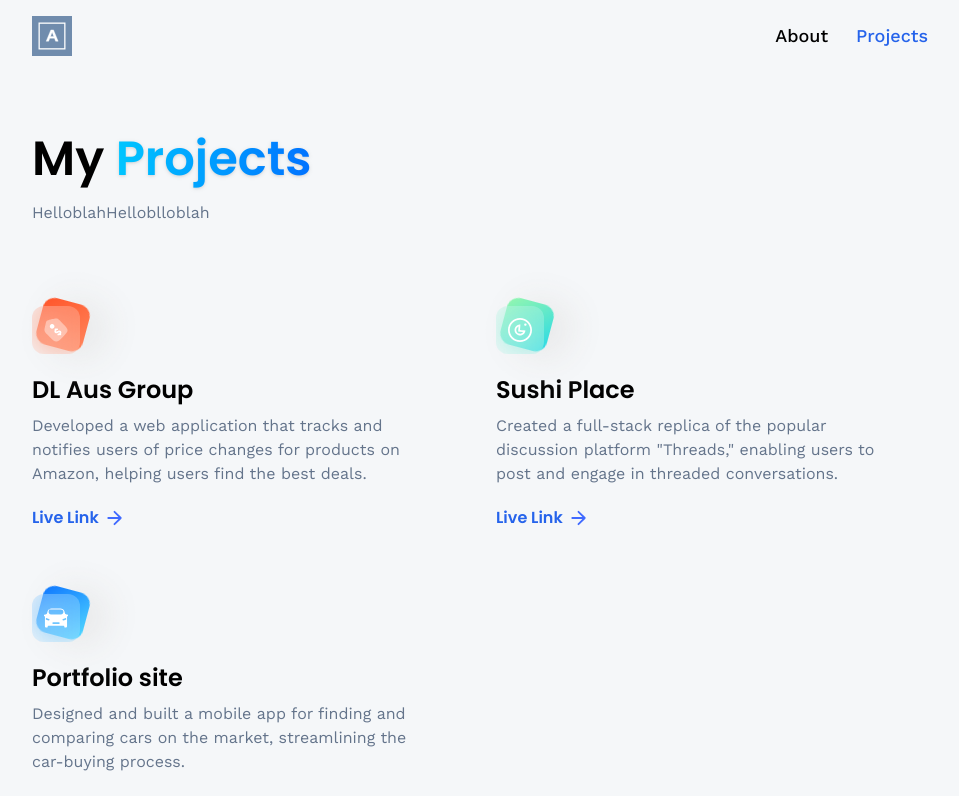
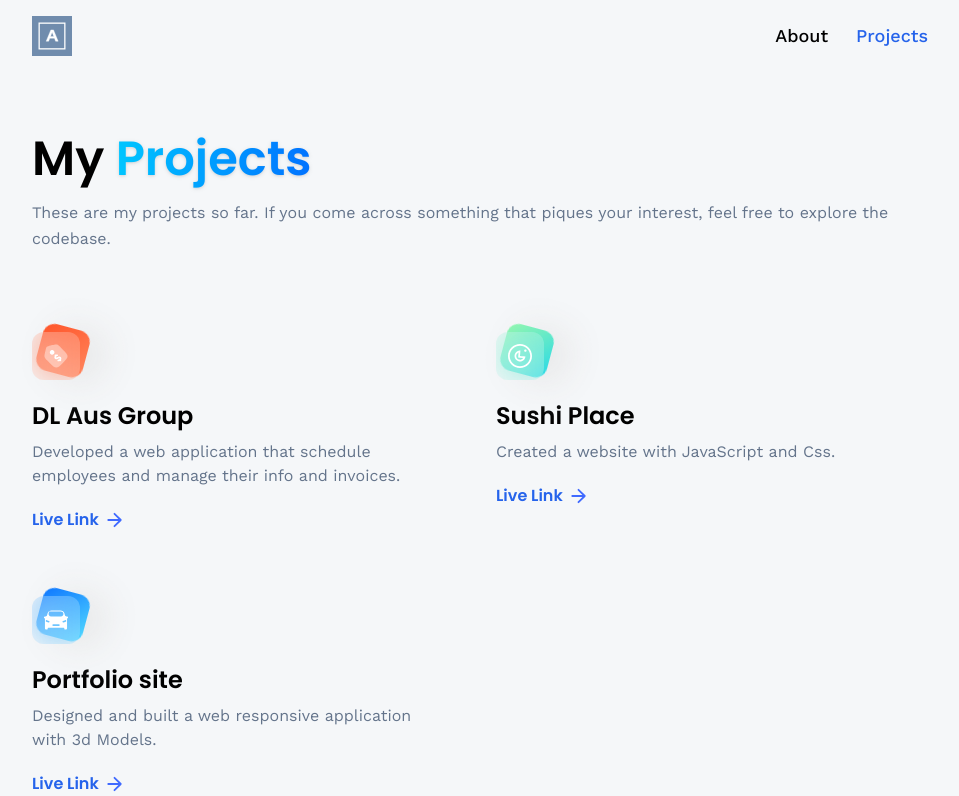
Before and after one commit to ainajung/ainajung.github.io, a React (Vite) app: page /projects in a window 1280 px wide. Shown: the top 796 px of the page, without its empty margins (160-1119 px from the left). Built offline with nearby package versions, Linux system fonts and the light colour scheme; no server answers; the HTML template or start-up script is replaced by a standard one.

Commit message:
Changed json file

```diff
--- a/package.json
+++ b/package.json
@@ -1,6 +1,6 @@
 {
   "name": "portfolio",
-  "private": true,
+  "private": false,
   "version": "0.0.0",
   "type": "module",
   "scripts": {
--- a/src/constants/index.js
+++ b/src/constants/index.js
@@ -140,21 +140,21 @@ export const projects = [
         iconUrl: pricewise,
         theme: 'btn-back-red',
         name: 'DL Aus Group',
-        description: 'Developed a web application that tracks and notifies users of price changes for products on Amazon, helping users find the best deals.',
+        description: 'Developed a web application that schedule employees and manage their info and invoices.',
         link: 'https://github.com/adrianhajdin/pricewise',
     },
     {
         iconUrl: threads,
         theme: 'btn-back-green',
         name: 'Sushi Place',
-        description: 'Created a full-stack replica of the popular discussion platform "Threads," enabling users to post and engage in threaded conversations.',
+        description: 'Created a website with JavaScript and Css.',
         link: 'https://github.com/ainajung/Sushi-Place',
     },
     {
         iconUrl: car,
         theme: 'btn-back-blue',
         name: 'Portfolio site',
-        description: 'Designed and built a mobile app for finding and comparing cars on the market, streamlining the car-buying process.',
-        link: 'https://github.com/adrianhajdin/project_next13_car_showcase',
+        description: 'Designed and built a web responsive application with 3d Models.',
+        link: 'https://github.com/ainajung/Main-portfolio-site',
     }
 ];
--- a/src/pages/Projects.jsx
+++ b/src/pages/Projects.jsx
@@ -11,7 +11,10 @@ const Projects = () => {
         My{" "} <span className='blue-gradient_text font-semibold drop-shadow'>Projects</span>
       </h1>
 
-      <p className='text-slate-500 mt-2 leading-relaxed'>HelloblahHelloblloblah</p>
+      <p className='text-slate-500 mt-2 leading-relaxed'>
+        These are my projects so far. If you come across something that piques your interest, feel free to
+        explore the codebase.
+      </p>
 
       <div className='flex flex-wrap my-20 gap-16'>
         {projects.map((project) => (
```
